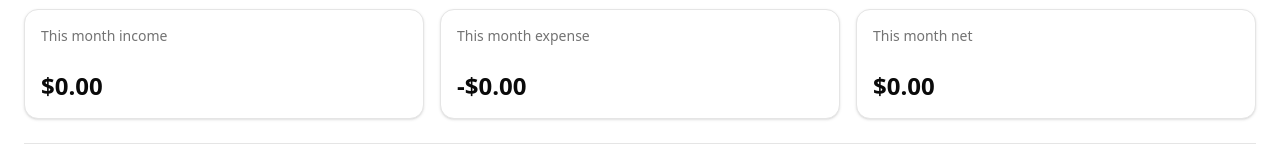
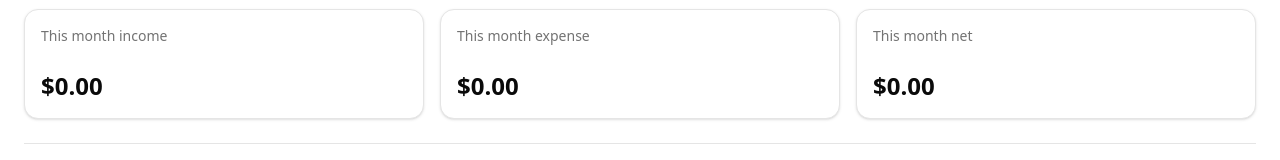
Before and after one commit to jiebinzhou98/expense, a Next.js app: page / in a window 1280 px wide. Shown: the part 128-288 px from the top of the page. Built offline with nearby package versions, Linux system fonts and the light colour scheme; no server answers; the database is empty.

Commit message:
feat: fix dashboard display

```diff
--- a/app/accounts/Client.tsx
+++ b/app/accounts/Client.tsx
@@ -57,6 +57,7 @@ export default function AccountsPage() {
     onSuccess: () => {
       toast.success('Account deleted')
       qc.invalidateQueries({ queryKey: ['accounts'] })
+      qc.invalidateQueries({queryKey: ['account_balances']})
     },
     onError: (e: any) => toast.error(e.message ?? 'Failed to delete'),
   })
--- a/app/page.tsx
+++ b/app/page.tsx
@@ -34,7 +34,7 @@ export default function Dashboard() {
         </Card>
         <Card className="p-4">
           <div className="text-sm text-muted-foreground">This month expense</div>
-          <div className="text-2xl font-semibold">-{fmtMoney(-expense)}</div>          {/* ← changed */}
+          <div className="text-2xl font-semibold">{fmtMoney(-expense)}</div>          {/* ← changed */}
         </Card>
         <Card className="p-4">
           <div className="text-sm text-muted-foreground">This month net</div>
```
